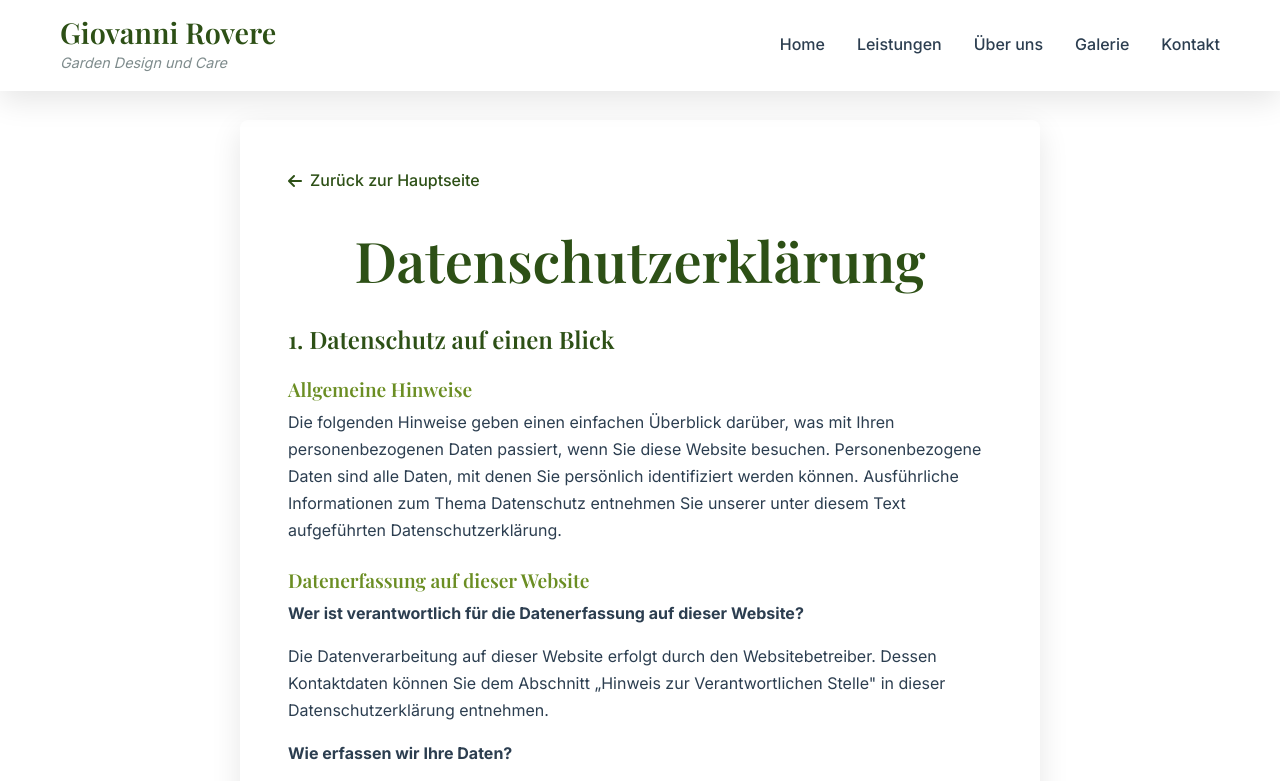
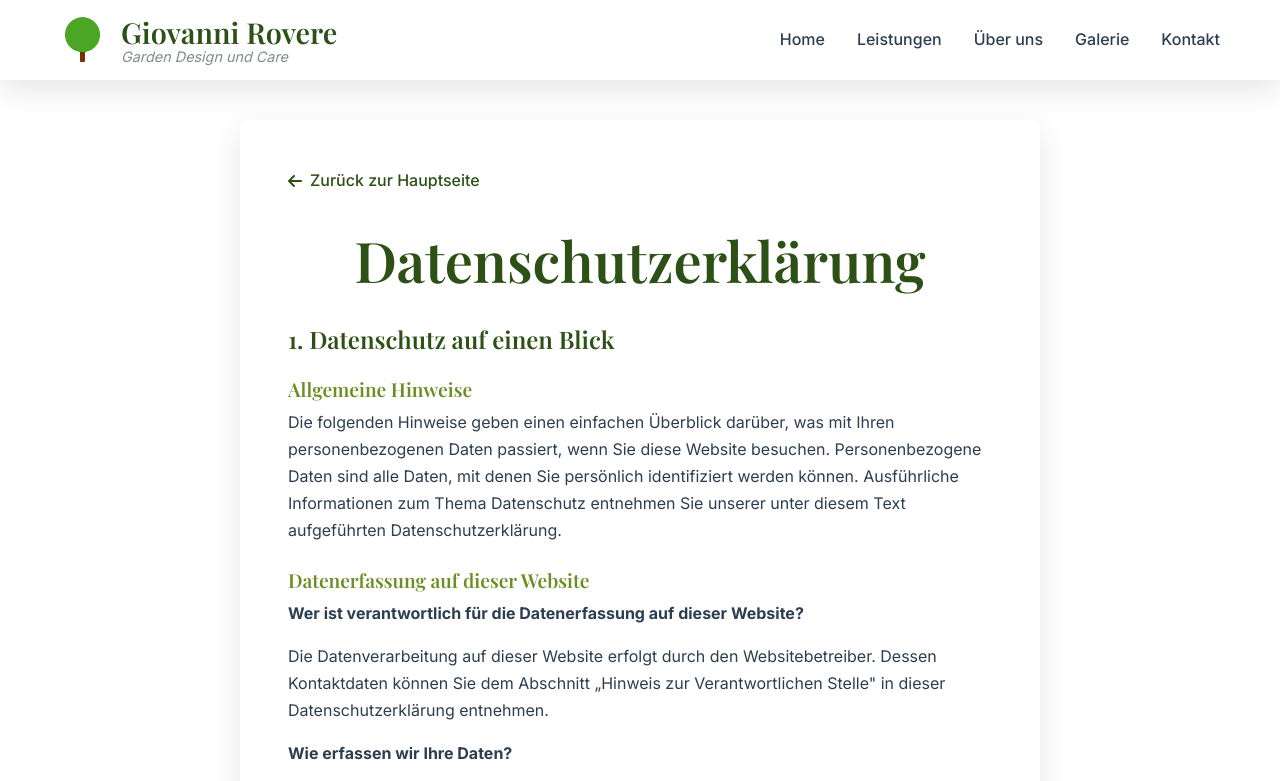
Before and after one commit to finnjung/garden-design-care, a plain HTML site: page datenschutz.html in a window 1280 px wide. Shown: the top 781 px of the page. Drawn offline with nearby package versions, Linux system fonts and the light colour scheme.

Commit message:
Add favicon and integrate logo in navigation
- Added favicon.svg as site favicon in all HTML pages
- Integrated logo in navigation bar next to site name
- Updated CSS styling for proper logo display (45x45px)
- Logo appears on index, impressum, and datenschutz pages

```diff
--- a/css/style.css
+++ b/css/style.css
@@ -111,16 +111,35 @@ h4 { font-size: 1.4rem; }
     padding: 0 20px;
 }
 
-.nav-brand h2 {
+.nav-brand {
+    display: flex;
+    align-items: center;
+    gap: 1rem;
+}
+
+.nav-logo {
+    width: 45px;
+    height: 45px;
+    object-fit: contain;
+}
+
+.nav-text {
+    display: flex;
+    flex-direction: column;
+}
+
+.nav-text h2 {
     font-size: 1.8rem;
     color: var(--primary-color);
     margin: 0;
+    line-height: 1.2;
 }
 
 .nav-tagline {
     font-size: 0.9rem;
     color: var(--text-light);
     font-style: italic;
+    line-height: 1;
 }
 
 .nav-menu {
--- a/datenschutz.html
+++ b/datenschutz.html
@@ -11,6 +11,10 @@
     <link href="https://fonts.googleapis.com/css2?family=Playfair+Display:wght@400;500;600;700&family=Inter:wght@300;400;500;600;700&display=swap" rel="stylesheet">
     <link rel="stylesheet" href="https://cdnjs.cloudflare.com/ajax/libs/font-awesome/6.4.0/css/all.min.css">
     <link rel="stylesheet" href="css/style.css">
+
+    <!-- Favicon -->
+    <link rel="icon" type="image/svg+xml" href="images/favicon.svg">
+    <link rel="alternate icon" type="image/x-icon" href="images/favicon.svg">
     <style>
         .legal-page {
             padding: 120px 0 80px;
@@ -69,8 +73,11 @@
     <nav class="navbar scrolled" id="navbar">
         <div class="nav-container">
             <div class="nav-brand">
-                <h2>Giovanni Rovere</h2>
-                <span class="nav-tagline">Garden Design und Care</span>
+                <img src="images/favicon.svg" alt="Giovanni Rovere Logo" class="nav-logo">
+                <div class="nav-text">
+                    <h2>Giovanni Rovere</h2>
+                    <span class="nav-tagline">Garden Design und Care</span>
+                </div>
             </div>
             <ul class="nav-menu" id="nav-menu">
                 <li><a href="index.html" class="nav-link">Home</a></li>
```
Also changed, not shown: impressum.html (+9 -2 lines), index.html (+9 -2 lines), .claude-flow/metrics/performance.json, .claude-flow/metrics/task-metrics.json, images/favicon.svg (added), 3 other files.
